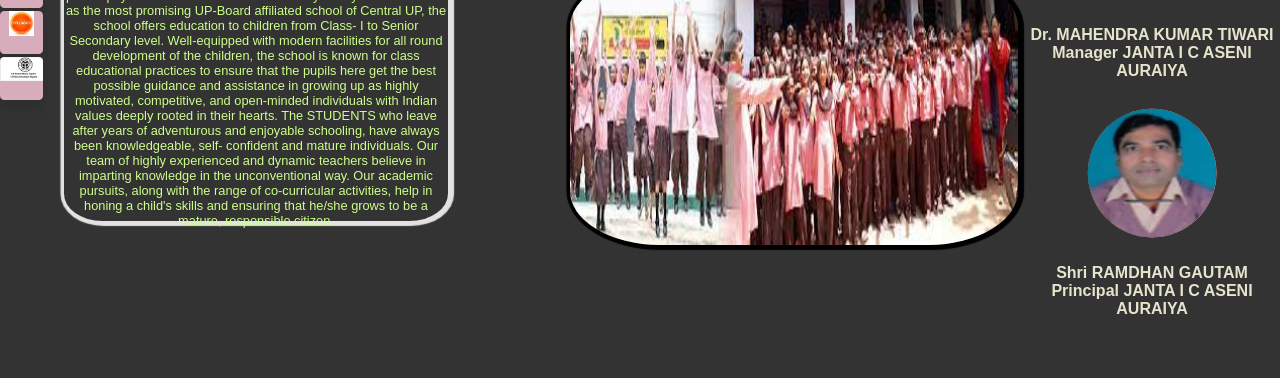
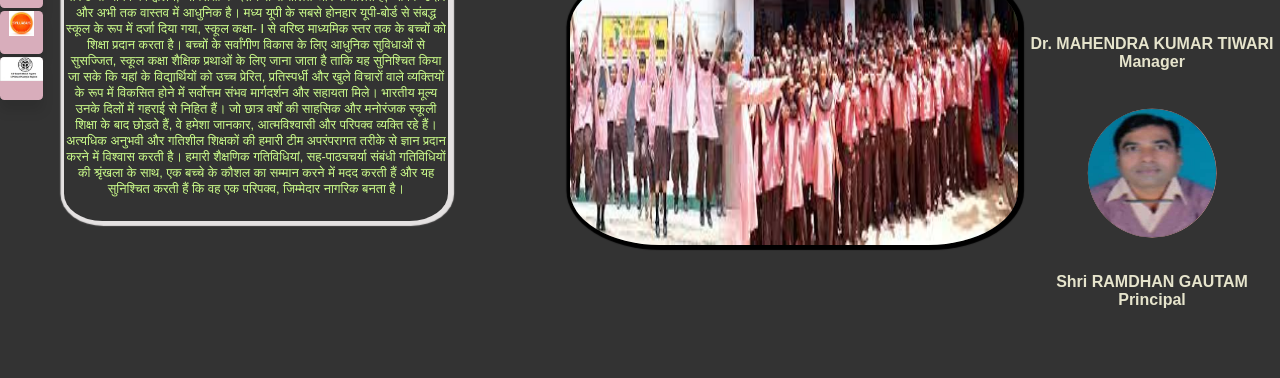
Before and after one commit to garun7717/janta-intercollege, a plain HTML site: page index.html in a window 1280 px wide. Shown: the part 291-669 px from the top of the page. Drawn offline with Linux system fonts and the light colour scheme; a web font is replaced by a local one.

Commit message:
Update index.html

```diff
--- a/index.html
+++ b/index.html
@@ -18,21 +18,21 @@
 
          <div class="managerphoto"></div>
     <div class="managername">
-        <h4>Dr. MAHENDRA KUMAR TIWARI <br> Manager JANTA I C ASENI AURAIYA </h4>
+        <h4>Dr. MAHENDRA KUMAR TIWARI <br> Manager</h4>
     </div>
     <div class="pricipalname">
-        <h4>Shri RAMDHAN GAUTAM <br> Principal JANTA I C ASENI AURAIYA </h4>
+        <h4>Shri RAMDHAN GAUTAM <br> Principal </h4>
     </div>
     <div class="principalphoto"></div>
     <div class="overviewheading">
         <h3>--OUR IDENTITY--</h3>
     </div>
     <div class="Overview">
-        <p>Welcome to JANTA INTER COLLEGE ASENI AURAIYA, a HINDI Medium Co-educational Senior Secondary School, that combines the very best in educational practices, powered and propelled by a philosophy of education that is eclectic and yet truly modern. Rated as the most promising UP-Board affiliated school of Central UP, the school offers education to children from Class- I to Senior Secondary level.
+        <p>जनता इंटर कॉलेज असेनी, औरैया, में आपका स्वागत है, एक हिंदी माध्यम सह-शैक्षिक वरिष्ठ माध्यमिक विद्यालय, जो शिक्षा के दर्शन से संचालित और संचालित है, जो कि उदार और अभी तक वास्तव में आधुनिक है। मध्य यूपी के सबसे होनहार यूपी-बोर्ड से संबद्ध स्कूल के रूप में दर्जा दिया गया, स्कूल कक्षा- I से वरिष्ठ माध्यमिक स्तर तक के बच्चों को शिक्षा प्रदान करता है।
 
-        Well-equipped with modern facilities for all round development of the children, the school is known for class educational practices to ensure that the pupils here get the best possible guidance and assistance in growing up as highly motivated, competitive, and open-minded individuals with Indian values deeply rooted in their hearts. The STUDENTS who leave after years of adventurous and enjoyable schooling, have always been knowledgeable, self- confident and mature individuals.
+                बच्चों के सर्वांगीण विकास के लिए आधुनिक सुविधाओं से सुसज्जित, स्कूल कक्षा शैक्षिक प्रथाओं के लिए जाना जाता है ताकि यह सुनिश्चित किया जा सके कि यहां के विद्यार्थियों को उच्च प्रेरित, प्रतिस्पर्धी और खुले विचारों वाले व्यक्तियों के रूप में विकसित होने में सर्वोत्तम संभव मार्गदर्शन और सहायता मिले। भारतीय मूल्य उनके दिलों में गहराई से निहित हैं। जो छात्र वर्षों की साहसिक और मनोरंजक स्कूली शिक्षा के बाद छोड़ते हैं, वे हमेशा जानकार, आत्मविश्वासी और परिपक्व व्यक्ति रहे हैं।
 
-        Our team of highly experienced and dynamic teachers believe in imparting knowledge in the unconventional way. Our academic pursuits, along with the range of co-curricular activities, help in honing a child's skills and ensuring that he/she grows to be a mature, responsible citizen.</p>
+                अत्यधिक अनुभवी और गतिशील शिक्षकों की हमारी टीम अपरंपरागत तरीके से ज्ञान प्रदान करने में विश्वास करती है। हमारी शैक्षणिक गतिविधियां, सह-पाठ्यचर्या संबंधी गतिविधियों की श्रृंखला के साथ, एक बच्चे के कौशल का सम्मान करने में मदद करती हैं और यह सुनिश्चित करती हैं कि वह एक परिपक्व, जिम्मेदार नागरिक बनता है।</p>
     </div>
 
     <div class="about us"></div>
```
